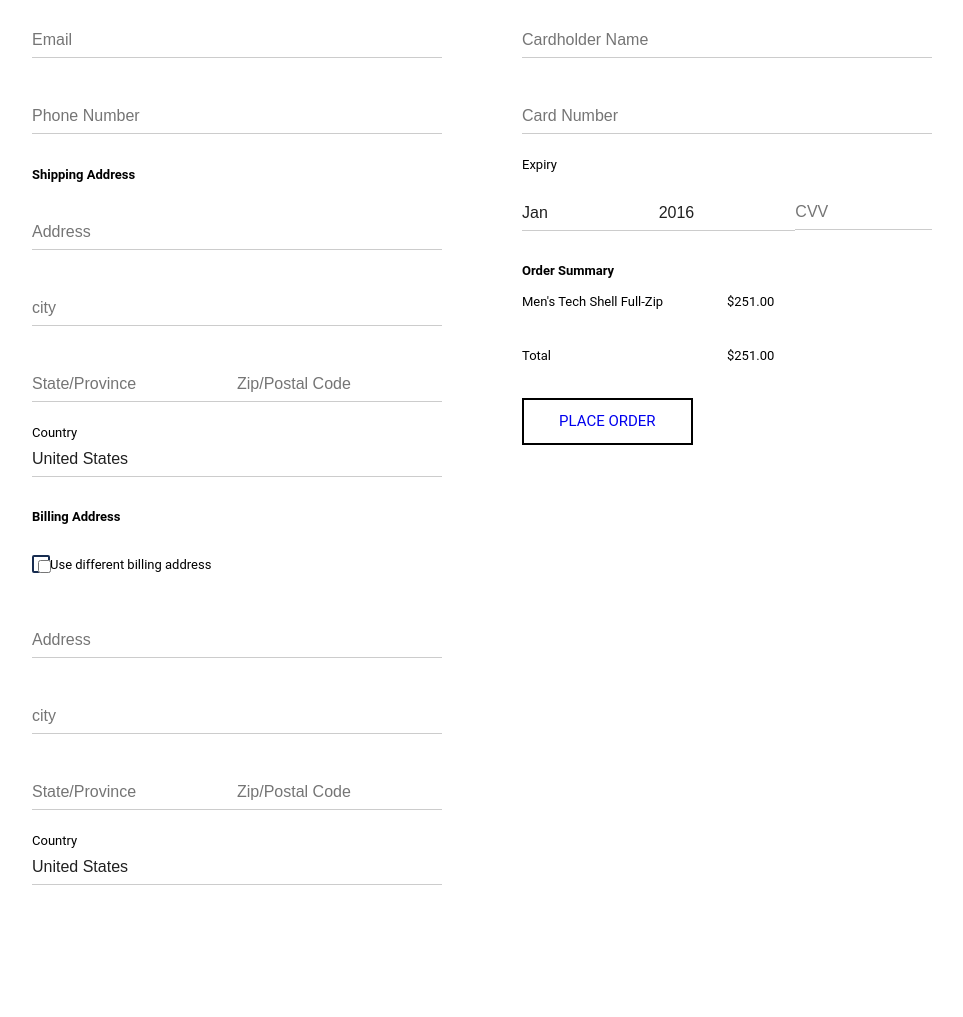
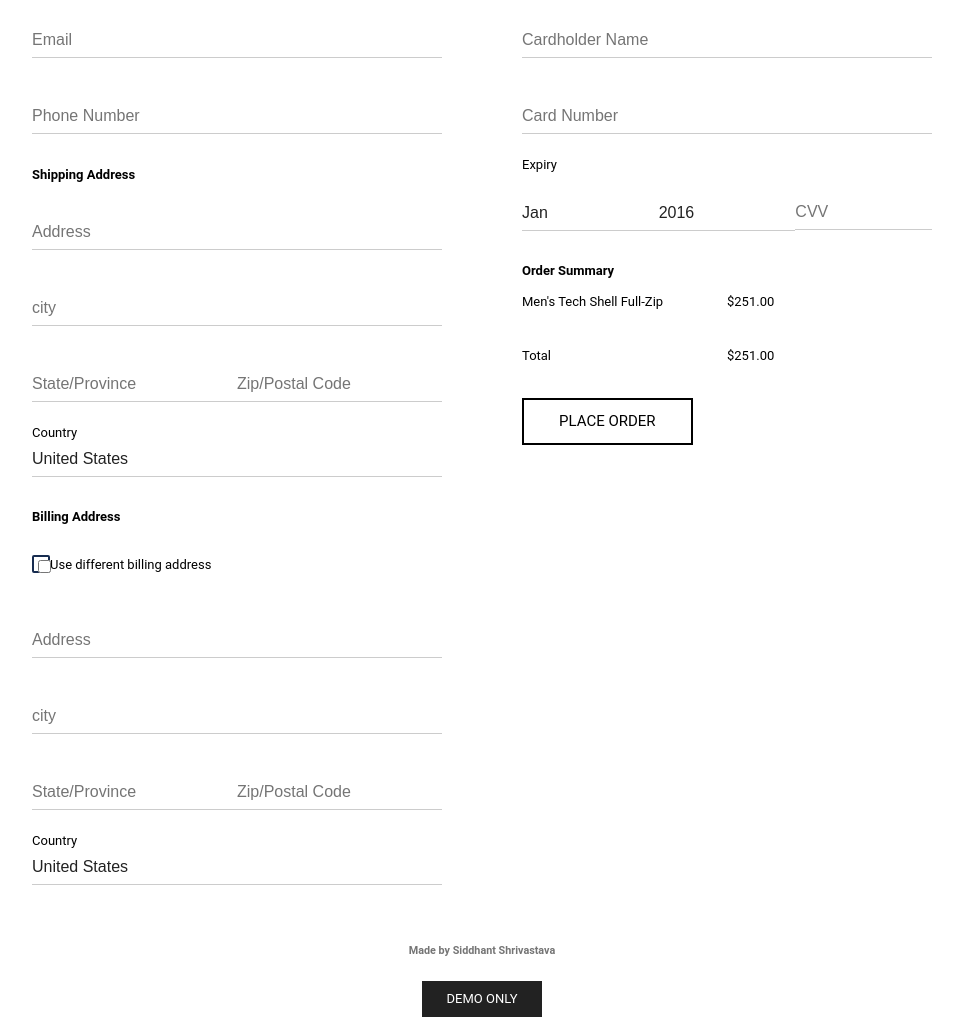
Before and after one commit to siddhant3992/shopping, a plain HTML site: page placeorder1.html in a window 1280 px wide. Shown: the part 229-1246 px from the top of the page, without its empty margins (158-1121 px from the left). Drawn offline with Linux system fonts and the light colour scheme.

Commit message:
update place order with footer

```diff
--- a/placeorder.css
+++ b/placeorder.css
@@ -132,7 +132,7 @@ header>span {
     border-radius: 0;
     font-size: 1em;
     font-weight: 300;
-    color: #202020;
+    color: #222222;
     overflow: hidden;
     margin: 0;
     outline: none;
@@ -183,6 +183,7 @@ h2 {
 
 .shop-btn>a {
     font-size: 15px;
+    color: black;
     padding: 10px 35px;
     display: inline-block;
     border: 2px solid black;
@@ -191,6 +192,28 @@ h2 {
 
 .shop-btn>a:active {
     background-color: black;
+    color: white;
+}
+/*--------footer-----------*/
+.footer {
+    position: absolute;
+    bottom: 0;
+    left: 0;
+    right: 0;
+    text-align: center;
+    margin-top: 20px;
+    line-height: 24px;
+}
+.footer>a{
+    text-decoration: none;
+    color:#757575;
+}
+.demo-label {
+    box-sizing: border-box;
+    width: 120px;
+    padding: 6px;
+    margin: 8px auto 0;
+    background-color:#222222;;
     color: white;
 }
 @media (max-width:767px){
@@ -214,4 +237,7 @@ h2 {
         width: 100%;
         font-size: 15px;
     }
+    .footer{
+        display:none;
+    }
 }
--- a/placeorder1.html
+++ b/placeorder1.html
@@ -183,6 +183,13 @@
                 </div>
             </form>
         </div>
+         <!--footer part-->
+    <div class="footer">
+            <a href="">
+                <h5>Made by Siddhant Shrivastava</h5>
+            </a>
+            <div class="demo-label">DEMO ONLY</div>
+        </div>
     </div>
 </body>
 
```
